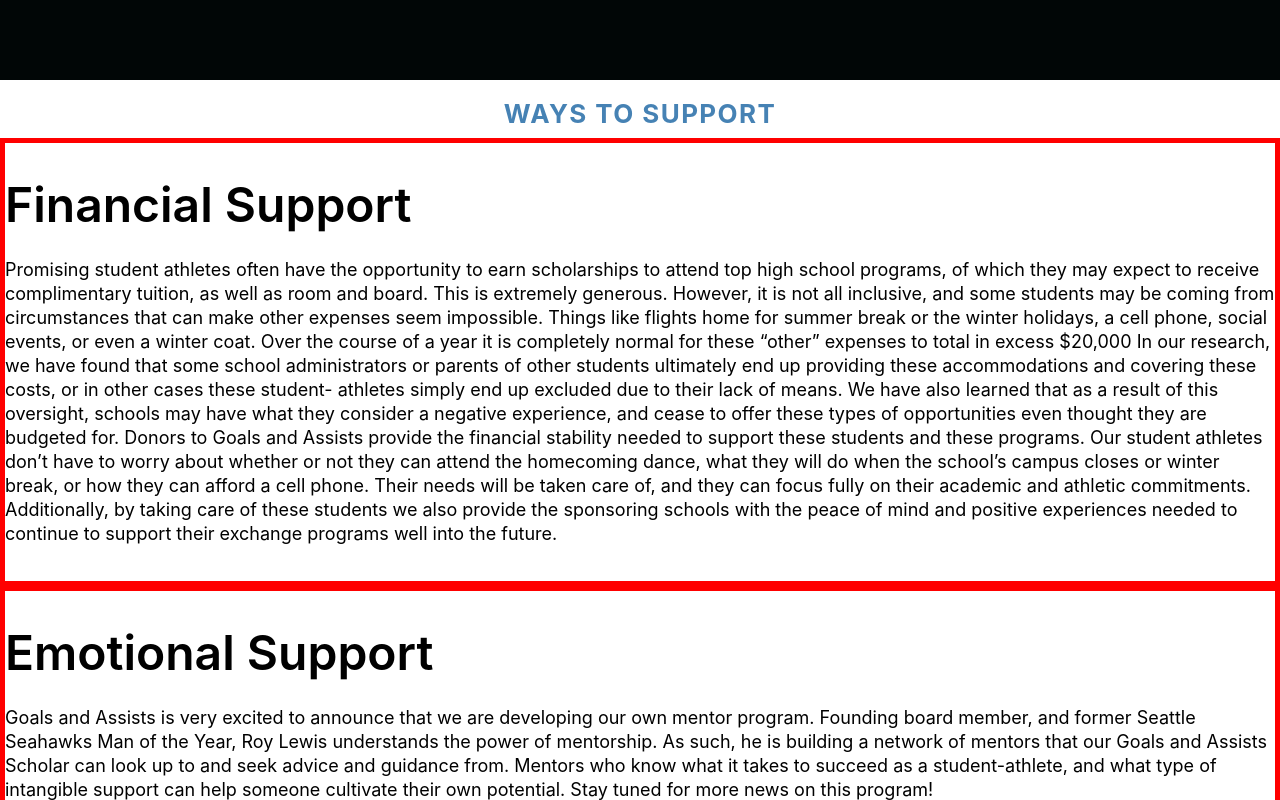
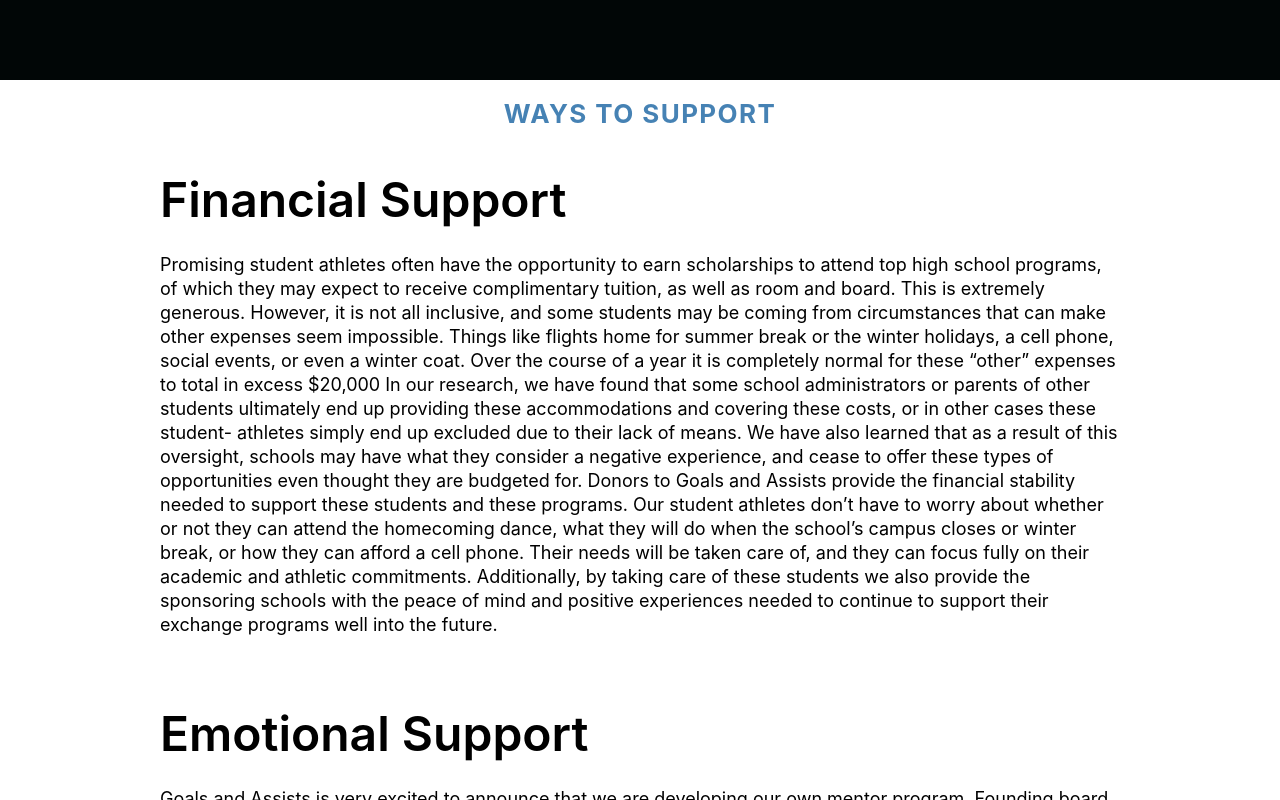
Before and after one commit to Goals-and-Assists/Goals-and-Assists, a React (Create React App) app: page / in a window 1280 px wide. Shown: the part 2420-3220 px from the top of the page. Built offline with nearby package versions, Linux system fonts and the light colour scheme.

Commit message:
change SupportItemsWrapper width to 75%

```diff
--- a/src/components/SupportItems/SupportItemsElements.js
+++ b/src/components/SupportItems/SupportItemsElements.js
@@ -20,7 +20,8 @@
     margin-left: auto;
     padding: 0 24px;
     justify-content: center; */
-    border: 5px solid red;
+    /* border: 5px solid red; */
+    width: 75%;
 `
 
 export const TextWrapper = styled.div`
```
